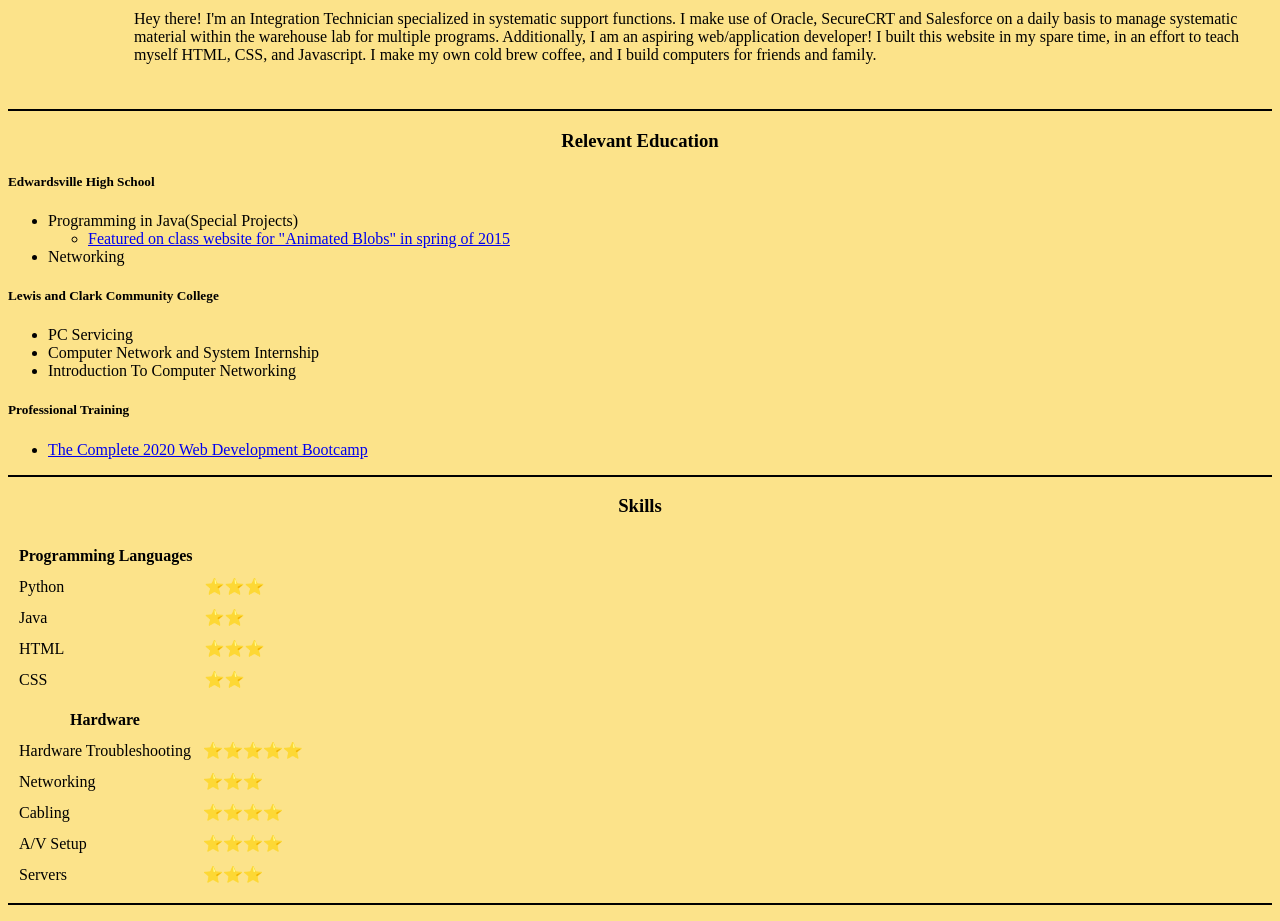
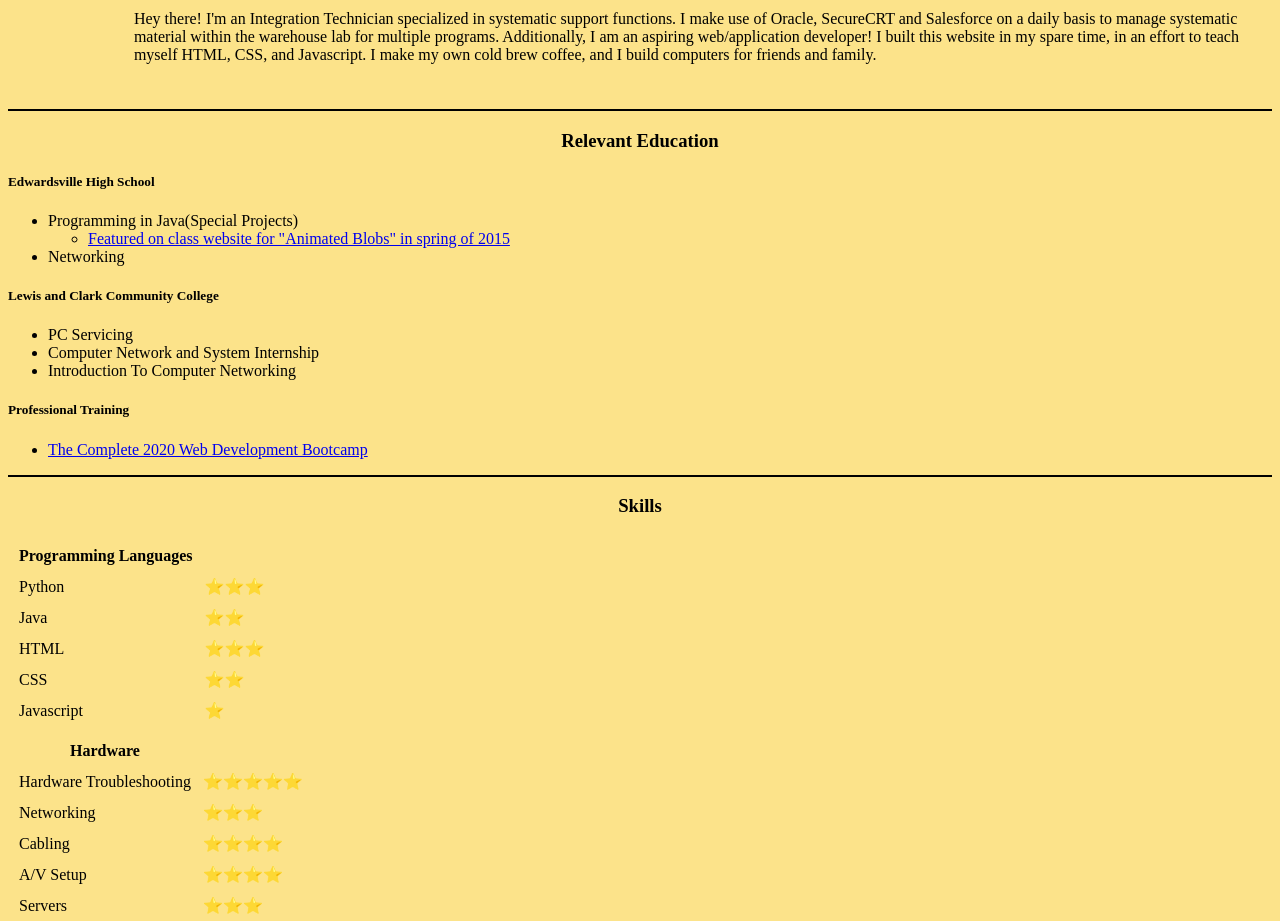
Before and after one commit to LemonTheFruit/personal-site, a plain HTML site: page index.html in a window 1280 px wide. Shown: the part 168-1089 px from the top of the page. Drawn offline with Linux system fonts and the light colour scheme.

Commit message:
Add to programming languages
adds javascript section to programming languages

```diff
--- a/index.html
+++ b/index.html
@@ -78,6 +78,10 @@
       <tr>
         <td>CSS</td>
         <td>⭐⭐</td>
+      </tr>
+      <tr>
+        <td>Javascript</td>
+        <td>⭐</td>
       </tr>
 
 
```
